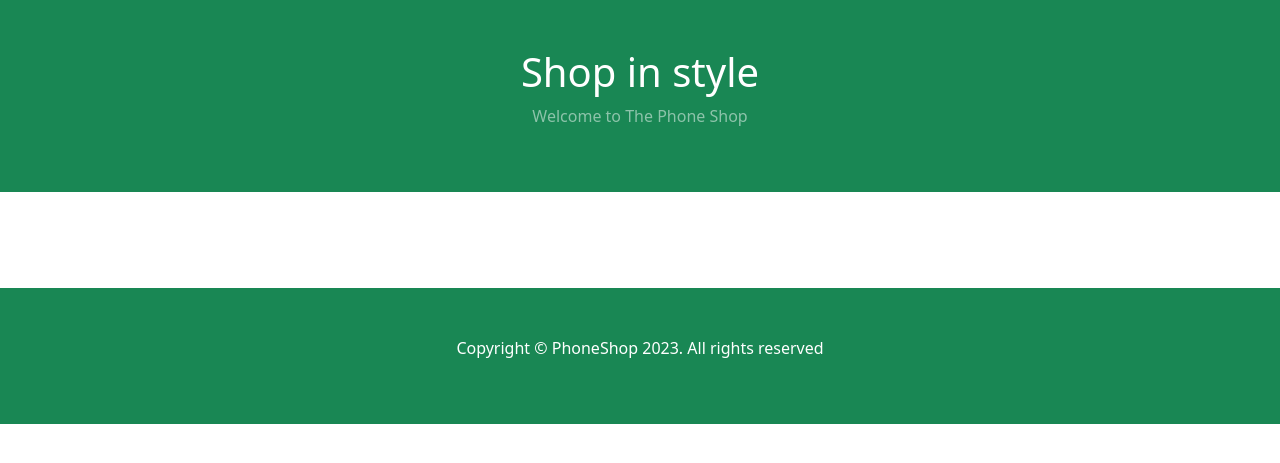
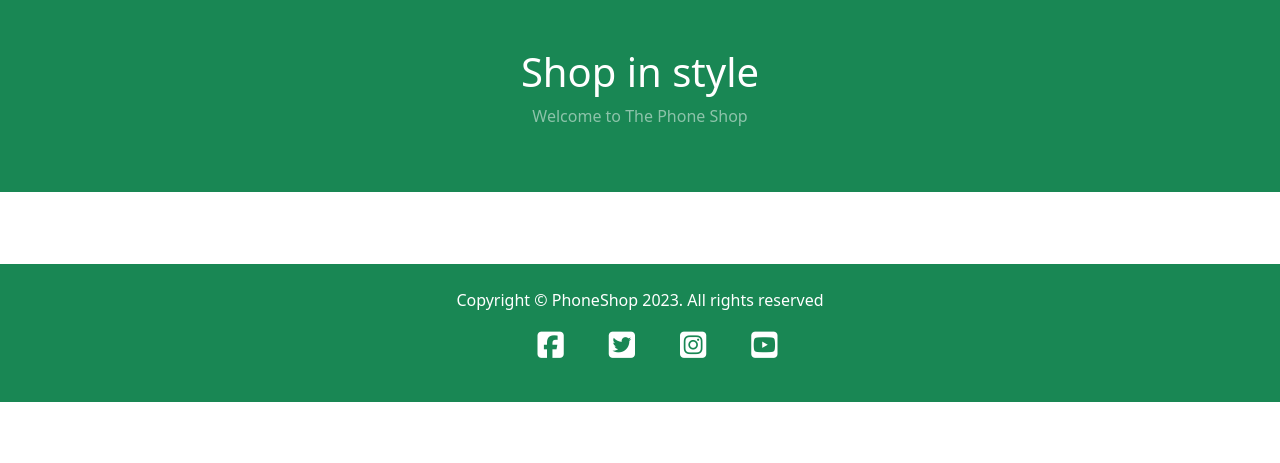
Before and after one commit to mmunson94/Mmunson-P5-Phone-shop, a Django app: page / in a window 1280 px wide. Shown: the part 56-519 px from the top of the page. Run offline with Django 3.2, Linux system fonts and the light colour scheme; data that the repository does not hold is empty; some libraries are stand-ins or nearby versions.

Commit message:
Social media links added to footer

```diff
--- a/phoneshop_main/static/css/style.css
+++ b/phoneshop_main/static/css/style.css
@@ -1,5 +1,3 @@
-
-
 .align-middle {
     align-items: center;
 }
@@ -53,6 +51,25 @@
     height: calc(100vh - 136px - 56px);
 }
 
+.social-networks {
+    text-align: center;
+    vertical-align: top;
+    display: flex;
+    justify-content: center;
+    gap: 45px;
+}
+
+.social-networks > li {
+    display: inline;
+}
+
+.social-networks i {
+    font-size: 30px;
+    margin: 1%;
+    padding: 5%;
+    color: white;
+}
+
 
 @media screen and (min-width: 1000px) {
     .cart-container {
--- a/phoneshop_main/website/templates/base.html
+++ b/phoneshop_main/website/templates/base.html
@@ -35,12 +35,36 @@
     <script src="{% static 'js/scripts.js' %}"></script>
     <script src="https://js.stripe.com/v3"></script>
     <script src="{% static 'js/payments.js' %}"></script>
+    <script src="https://kit.fontawesome.com/2cc81c8112.js" crossorigin="anonymous"></script>
 </body>
 
-<footer class="bg-success py-5 sticky-bottom mt-5">
+<footer class="bg-success py-4 sticky-bottom mt-4">
     <div class="container">
         <p class="text-white m-o text-center" > Copyright &copy; PhoneShop 2023. All rights reserved </p>
+        <ul class="social-networks">
+            <li>
+                <a href="http://facebook.com" target="_blank" rel="noopener"
+                    aria-label="Visit our Facebook page (opens in new tab)"><i
+                        class="fa-brands fa-square-facebook"></i></a>
+            </li>
+            <li>
+                <a href="http://twitter.com" target="_blank" rel="noopener"
+                    aria-label="Visit our Twitter page (opens in new tab)"><i
+                        class="fa-brands fa-square-twitter"></i></a>
+            </li>
+            <li>
+                <a href="http://instagram.com" target="_blank" rel="noopener"
+                     aria-label="Visit our Instagram page (opens in new tab)"><i
+                        class="fa-brands fa-square-instagram"></i></a>
+            </li>
+            <li>
+                <a href="http://youtube.com" target="_blank" rel="noopener"
+                    aria-label="Visit our youtube page (opens in new tab)"><i
+                        class="fa-brands fa-square-youtube"></i></a>
+            </li>
+        </ul>
     </div>
 
 </footer>
+
 </html>
```
